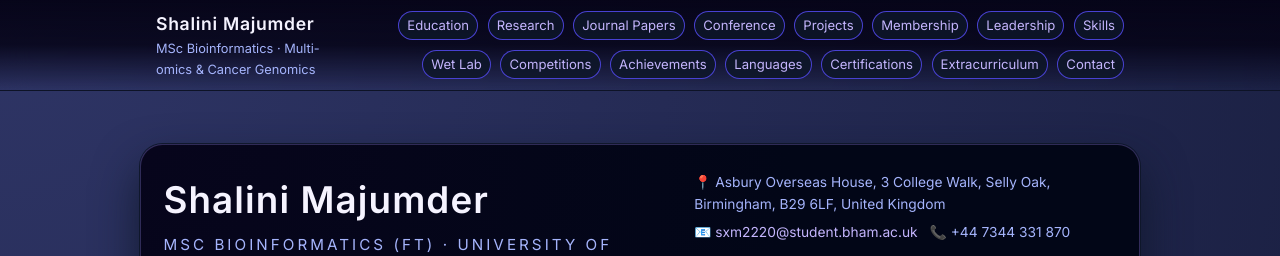
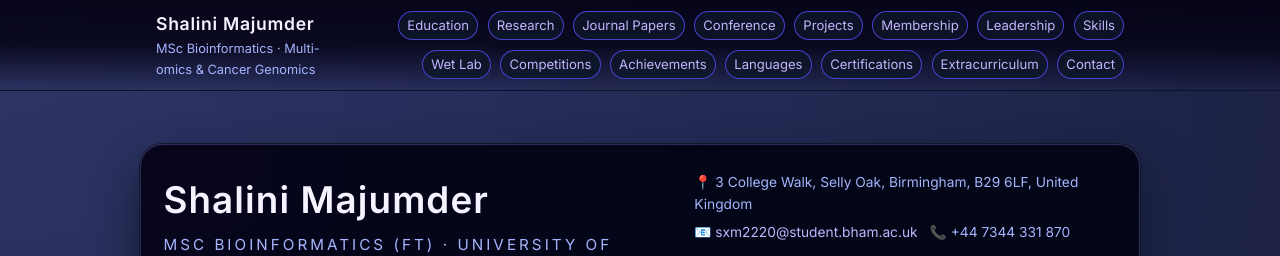
Before and after one commit to shalcodes/Shalini_CV, a plain HTML site: page index.html in a window 1280 px wide. Shown: the top 256 px of the page. Drawn offline with Linux system fonts and the light colour scheme.

Commit message:
Remove unnecessary location prefix from address

```diff
--- a/index.html
+++ b/index.html
@@ -429,7 +429,7 @@
 
     <aside class="hero-aside">
       <div class="hero-contact-line">
-        <span>📍 Asbury Overseas House, 3 College Walk, Selly Oak, Birmingham, B29 6LF, United Kingdom</span>
+        <span>📍 3 College Walk, Selly Oak, Birmingham, B29 6LF, United Kingdom</span>
       </div>
       <div class="hero-contact-line">
         <span>📧 <a href="mailto:sxm2220@student.bham.ac.uk">sxm2220@student.bham.ac.uk</a></span>
```
